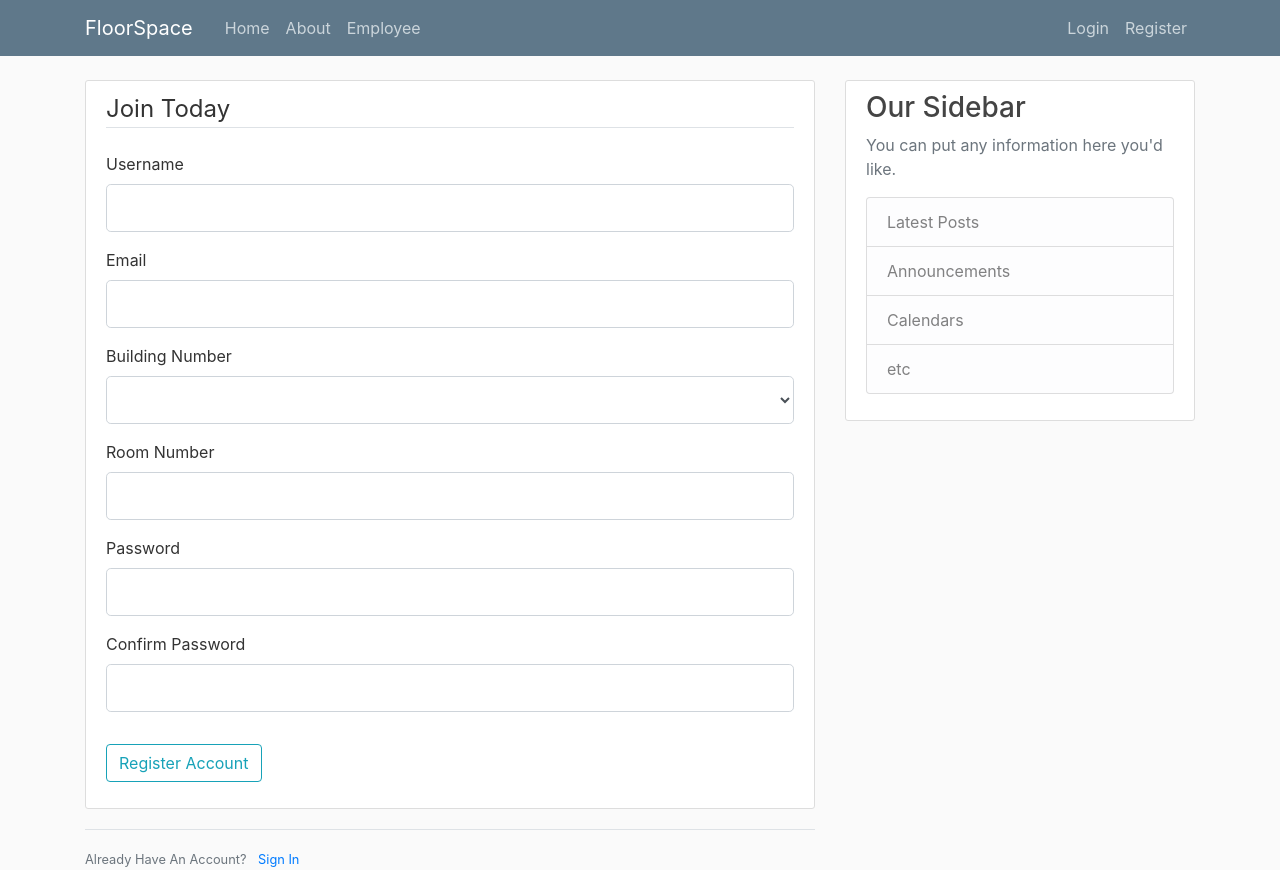
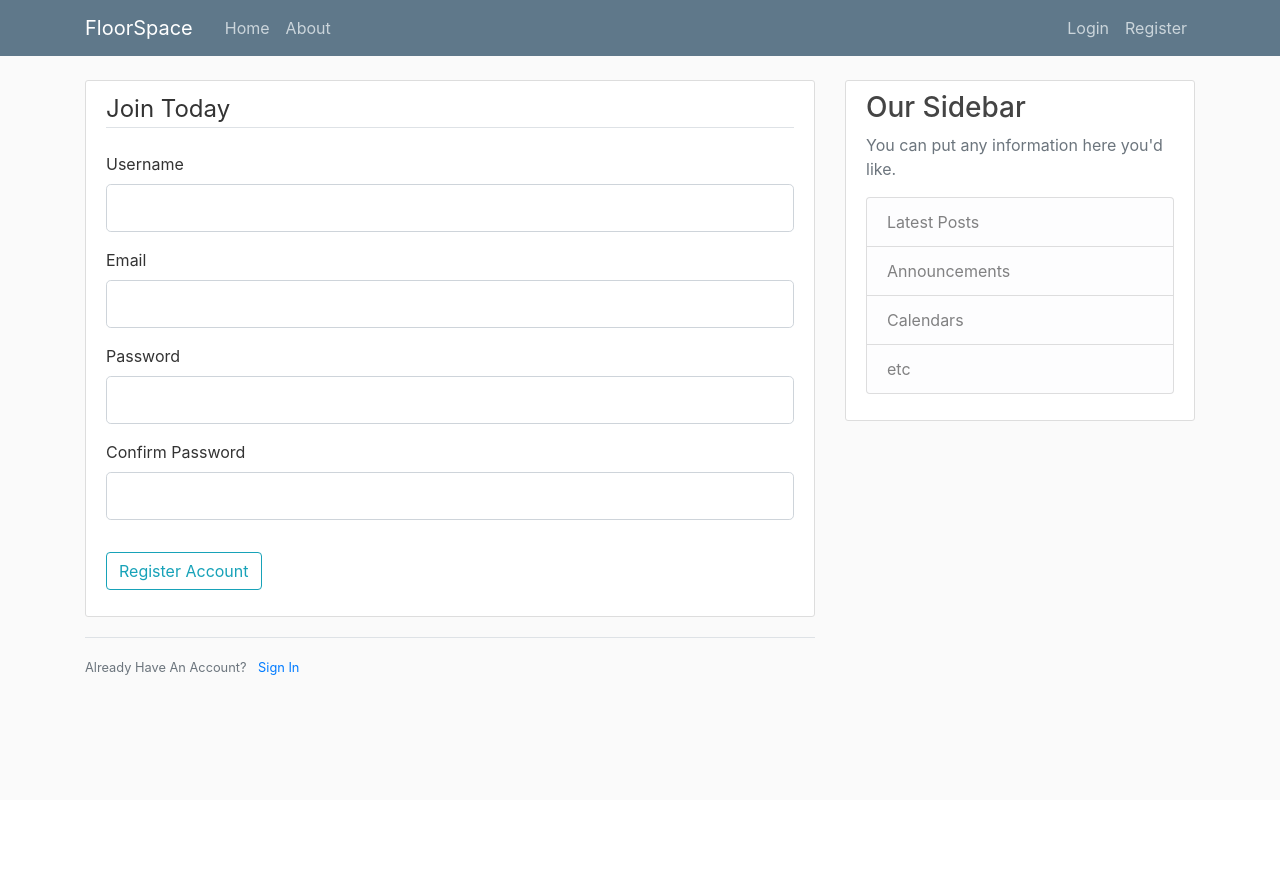
Before and after one commit to ColeW23/FloorSpace2, a Flask app: page /register in a window 1280 px wide. After the commit the page ends 675 px from the top, so only its background shows below. Run offline with Flask 2, Linux system fonts and the light colour scheme; some libraries are stand-ins or nearby versions.

Commit message:
Fine tuned user registration and login procedure

```diff
--- a/game_store/forms.py
+++ b/game_store/forms.py
@@ -13,8 +13,6 @@ class RegistrationForm(FlaskForm):
     username = StringField('Username',
                            validators=[DataRequired(), Length(min=2, max=20)])
     email = StringField('Email', validators=[DataRequired(), Email()])
-    building_number = SelectField('Building Number', choices=[("", " "), ('1', '1'), ('1', '2')], validators=[validate_building, DataRequired()])
-    room_number = IntegerField('Room Number', validators=[DataRequired()])
     password = PasswordField('Password', validators=[DataRequired()])
     confirm_password = PasswordField('Confirm Password',
                                      validators=[DataRequired(), EqualTo('password')])
@@ -27,6 +25,12 @@ class RegistrationForm(FlaskForm):
             raise ValidationError('That email is already taken. Please choose a different one.')
 
 
+class TicketSubmit(FlaskForm):
+    building_number = SelectField('Building Number', choices=[("", " "), ('1', '1'), ('1', '2')],
+                                  validators=[validate_building, DataRequired()])
+    room_number = IntegerField('Room Number', validators=[DataRequired()])
+
+    submit = SubmitField("SubmitTicket")
 
 
 class LoginForm(FlaskForm):
--- a/game_store/routes.py
+++ b/game_store/routes.py
@@ -2,7 +2,7 @@ from flask import render_template, url_for, flash, redirect, request
 
 from game_store import app, db, bcrypt
 from game_store.forms import RegistrationForm, LoginForm
-from game_store.models import Tenant, Admin
+from game_store.models import Tenant
 from flask_login import login_user, current_user, logout_user, login_required
 import datetime
 
@@ -10,7 +10,6 @@ import datetime
 @app.route("/")
 @app.route("/home")
 def home():
-
     return render_template('home.html')
 
 
@@ -21,12 +20,12 @@ def about():
 
 @app.route("/register", methods=['GET', 'POST'])
 def register():
+    form = RegistrationForm()
     if current_user.is_authenticated:
         return redirect(url_for('home'))
-    form = RegistrationForm()
     if form.validate_on_submit():
         hashed_password = bcrypt.generate_password_hash(form.password.data).decode('utf-8')
-        user = Tenant(room_number=form.room_number.data, build_number=int(form.building_number.data), username=form.username.data, email=form.email.data, password=hashed_password)
+        user = Tenant(username=form.username.data, email=form.email.data, password=hashed_password, access='tenant')
         db.session.add(user)
         db.session.commit()
         flash('Your account has been created! You are now able to log in', 'success')
@@ -36,39 +35,24 @@ def register():
 
 @app.route("/login", methods=['GET', 'POST'])
 def login():
-    if current_user.is_authenticated:
-        return redirect(url_for('home'))
     form = LoginForm()
     if form.validate_on_submit():
         user = Tenant.query.filter_by(email=form.email.data).first()
         if user and bcrypt.check_password_hash(user.password, form.password.data):
             login_user(user, remember=form.remember.data)
             next_page = request.args.get('next')
-            return redirect(next_page) if next_page else redirect(url_for('account'))
+            if user.is_admin():
+                return redirect(url_for('employee'))
+            else:
+                return redirect(next_page) if next_page else redirect(url_for('account'))
         else:
             flash('Login Unsuccessful. Please check email and password', 'danger')
     return render_template('login.html', title='Login', form=form)
 
 
-@app.route("/employee_login", methods=['GET', 'POST'])
-def employee_login():
-    if current_user.is_authenticated:
-        return redirect(url_for('employee'))
-    form = LoginForm()
-    if form.validate_on_submit():
-        user = Admin.query.filter_by(email=form.email.data).first()
-        if user and bcrypt.check_password_hash(user.password, form.password.data):
-            login_user(user, remember=form.remember.data)
-            next_page = request.args.get('next')
-            return redirect(next_page) if next_page else redirect(url_for('employee'))
-        else:
-            flash('Login Unsuccessful. Please check email and password', 'danger')
-    return render_template('employee_login.html', title='Login', form=form)
-
-
 @app.route("/employee")
 def employee():
-    return render_template('employee', title="Welcome")
+    return render_template('employee.html', title="Welcome")
 
 
 @app.route("/logout")
--- a/game_store/templates/account.html
+++ b/game_store/templates/account.html
@@ -1,4 +1,4 @@
 {% extends "layout.html" %}
 {% block content %}
-    <h1>{{ current_user.username }}</h1>
+    <h1>{{ current_user.name }}</h1>
 {% endblock content %}
--- a/game_store/templates/layout.html
+++ b/game_store/templates/layout.html
@@ -29,7 +29,6 @@
             <div class="navbar-nav mr-auto">
               <a class="nav-item nav-link" href="{{ url_for('home') }}">Home</a>
               <a class="nav-item nav-link" href="{{ url_for('about') }}">About</a>
-                <a class="nav-item nav-link" href="{{ url_for('employee_login') }}">Employee</a>
             </div>
             <!-- Navbar Right Side -->
             <div class="navbar-nav">
--- a/game_store/templates/register.html
+++ b/game_store/templates/register.html
@@ -29,32 +29,6 @@
                         </div>
                     {% else %}
                         {{ form.email(class="form-control form-control-lg") }}
-                    {% endif %}
-                </div>
-                <div class="form-group">
-                    {{ form.building_number.label(class="form-control-label") }}
-                    {% if form.building_number.errors %}
-                        {{ form.building_number (class="form-control form-control-lg is-invalid") }}
-                        <div class="invalid-feedback">
-                            {% for error in form.building_number.errors %}
-                                <span>{{ error }}</span>
-                            {% endfor %}
-                        </div>
-                    {% else %}
-                        {{ form.building_number(class="form-control form-control-lg") }}
-                    {% endif %}
-                </div>
-                <div class="form-group">
-                    {{ form.room_number.label(class="form-control-label") }}
-                    {% if form.room_number.errors %}
-                        {{ form.room_number (class="form-control form-control-lg is-invalid") }}
-                        <div class="invalid-feedback">
-                            {% for errors in form.email.errors %}
-                                <span>{{ error }}</span>
-                            {% endfor %}
-                        </div>
-                    {% else %}
-                        {{ form.room_number(class="form-control form-control-lg") }}
                     {% endif %}
                 </div>
                 <div class="form-group">
```
Also changed, not shown: game_store/models.py (+39 -28 lines), game_store/site.db.
